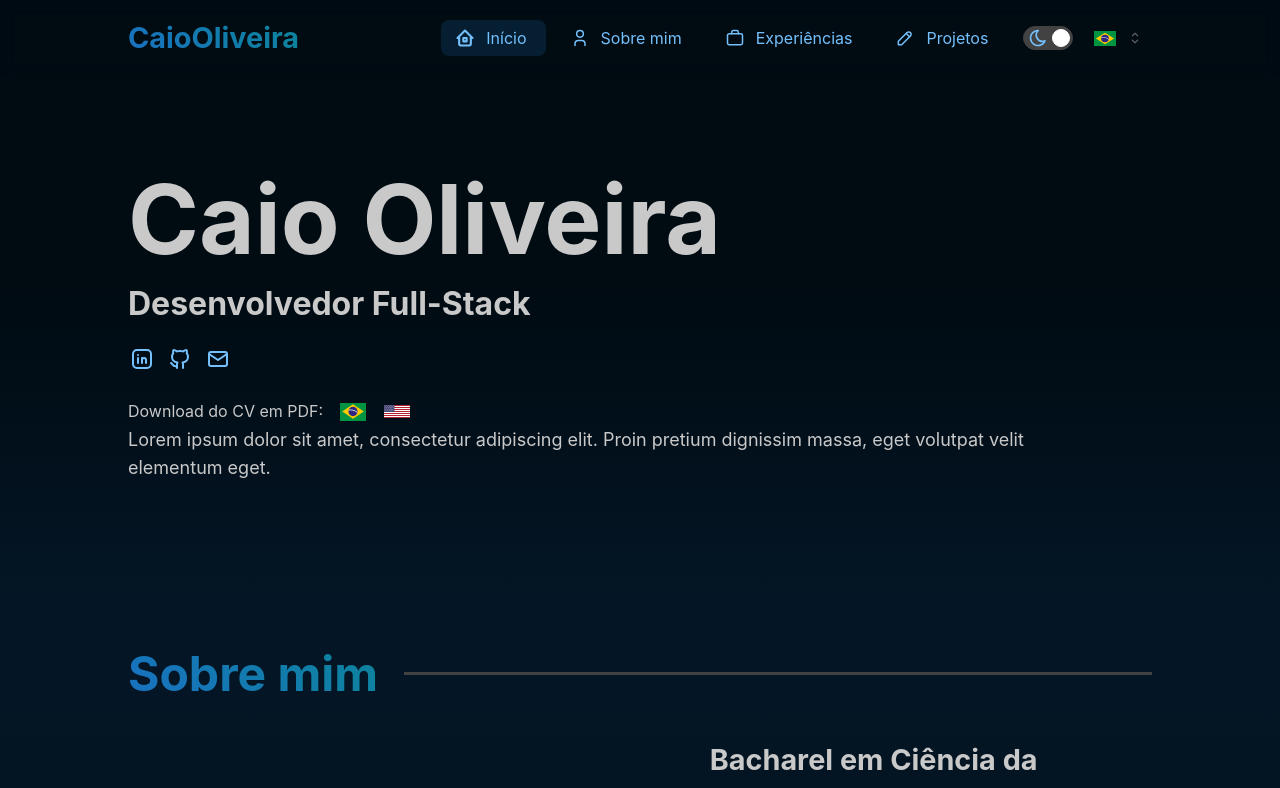
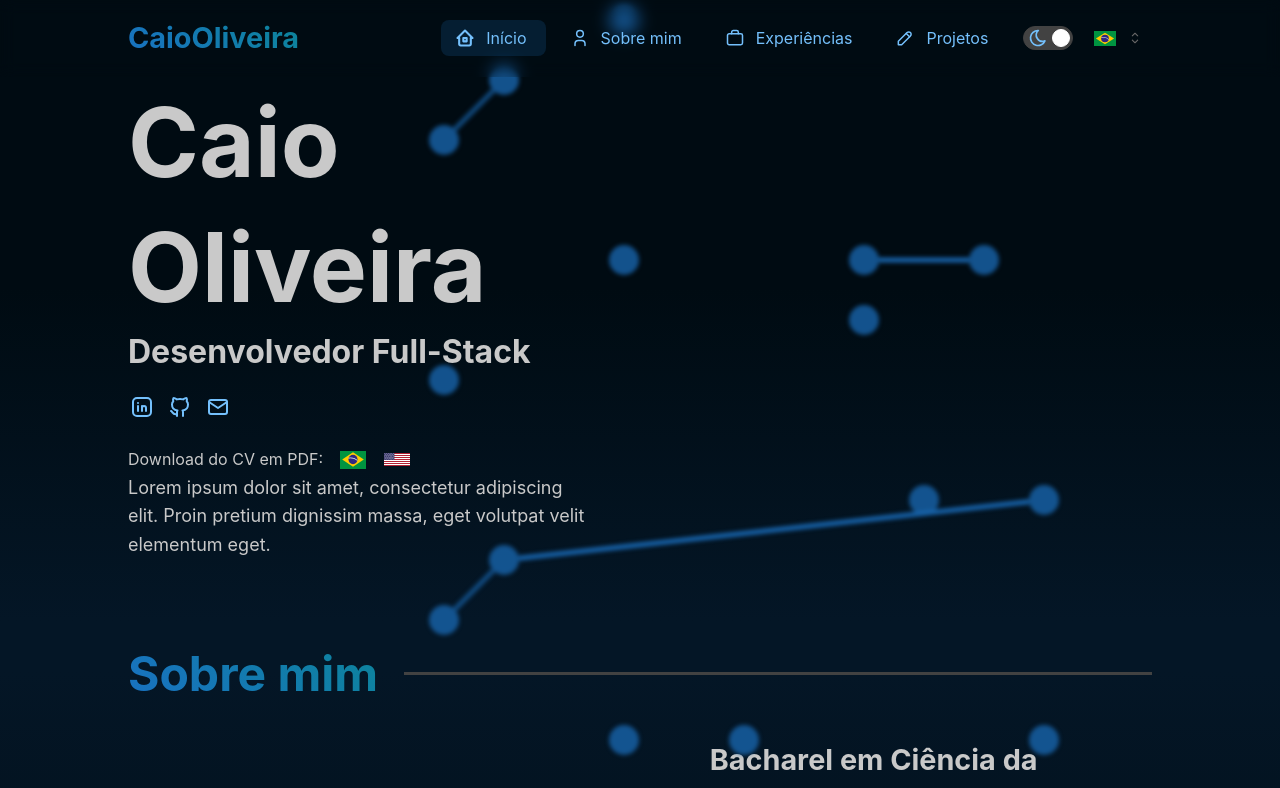
Before and after one commit to caiofov/caiofov.github.io, a React (Create React App) app: page / in a window 1280 px wide. Shown: the top 788 px of the page. Built offline with nearby package versions, Linux system fonts and the light colour scheme.

Commit message:
feat: graph animation

```diff
--- /dev/null
+++ b/src/components/animations/Network.tsx
@@ -0,0 +1,135 @@
+import { motion } from "framer-motion";
+import * as React from "react";
+function randomIntFromInterval(min: number, max: number) {
+  // min and max included
+  return Math.floor(Math.random() * (max - min + 1) + min);
+}
+
+function randomItemFromList<T>(list: T[]) {
+  return list[Math.floor(Math.random() * list.length)];
+}
+const generatePoints = (
+  maxX: number,
+  maxY: number,
+  radius: number,
+  margin: number
+) => {
+  const c = radius * 2 + margin;
+  const numX = Math.floor(maxX / c);
+  const numY = Math.floor(maxY / c);
+  const points: number[][][] = [];
+  let lastX = 0;
+  let lastY = 0;
+  for (let y = 0; y < numY; y++) {
+    points.push([[]]);
+    let py = 0.6 / (y - lastY);
+    for (let x = 1; x < numX; x++) {
+      let px = 0.6 / (x - lastX);
+      if (Math.random() > 0.3 + py + px) {
+        points[y].push([x * c, y * c]);
+        lastX = x;
+        lastY = y;
+      }
+    }
+  }
+
+  return points;
+};
+const getNeighbors = (list: number[][][], idxY: number, idxX: number) => {
+  return [
+    idxY - 1 >= 0 && idxX - 1 >= 0 ? list[idxY - 1][idxX - 1] : undefined,
+    idxY - 1 >= 0 ? list[idxY - 1][idxX] : undefined,
+    idxY - 1 >= 0 && idxX + 1 < list[idxY - 1].length
+      ? list[idxY - 1][idxX + 1]
+      : undefined,
+    idxX - 1 >= 0 ? list[idxY][idxX - 1] : undefined,
+    idxX + 1 < list[idxY].length ? list[idxY][idxX + 1] : undefined,
+    idxY + 1 < list.length && idxX - 1 >= 0
+      ? list[idxY + 1][idxX - 1]
+      : undefined,
+    idxY + 1 < list.length ? list[idxY + 1][idxX] : undefined,
+    idxY + 1 < list.length && idxX + 1 < list[idxY + 1].length
+      ? list[idxY + 1][idxX + 1]
+      : undefined,
+  ].filter((i) => i !== undefined && i.length > 0);
+};
+
+const generateLines = (points: number[][][]) => {
+  const lines: number[][][] = [];
+
+  for (let idxY = 1; idxY < points.length; idxY++) {
+    const elements = points[idxY];
+    for (let idxX = 1; idxX < elements.length; idxX++) {
+      if (Math.random() > 0.7) {
+        const items = getNeighbors(points, idxY, idxX);
+
+        if (items.length) {
+          const item: number[] = randomItemFromList(items) as number[];
+          lines.push([points[idxY][idxX], item]);
+        }
+      }
+    }
+  }
+  return lines;
+};
+
+const Network: React.FC<{ color: string }> = ({ color }) => {
+  const radius = 15;
+  const circleProps = { fill: color, r: radius };
+  const lineProps = { stroke: color, strokeWidth: 5 };
+
+  const width = Math.floor(window.innerWidth * 0.65);
+  const height = Math.floor(window.innerHeight * 1.2);
+
+  const points = generatePoints(width, height, radius, radius * 2);
+  const lines = generateLines(points);
+  return (
+    <motion.svg style={{ filter: "blur(2px)" }} width={width} height={height}>
+      {points
+        .slice(1)
+        .flat()
+        .filter((v) => v.length > 0)
+        .map(([x, y]) => {
+          return (
+            <motion.circle
+              key={`${x}-${y}`}
+              cx={x}
+              cy={y}
+              animate={{ scale: [1, 1.5, 1], opacity: [0.8, 1, 0.8] }}
+              transition={{
+                duration: 5,
+                repeat: Infinity,
+                delay: randomIntFromInterval(0, 5),
+                type: "spring",
+              }}
+              {...circleProps}
+            />
+          );
+        })}
+      {lines.map(([[x1, y1], [x2, y2]]) => {
+        const dir = [x2 - x1, y2 - y1];
+        const dist = Math.sqrt(dir[0] * dir[0] + dir[1] * dir[1]);
+
+        const ux = dir[0] / dist;
+        const uy = dir[1] / dist;
+        return (
+          <motion.line
+            key={`${x1}-${y1}-${x2}-${y2}`}
+            x1={x1 + radius * ux}
+            y1={y1 + radius * uy}
+            x2={x2 - radius * ux}
+            y2={y2 - radius * uy}
+            animate={{ opacity: [0, 1, 0] }}
+            transition={{
+              duration: 5,
+              repeat: Infinity,
+              delay: randomIntFromInterval(0, 5),
+            }}
+            {...lineProps}
+          />
+        );
+      })}
+    </motion.svg>
+  );
+};
+export default Network;
--- a/src/components/sections/Home.tsx
+++ b/src/components/sections/Home.tsx
@@ -20,6 +20,7 @@ import {
 import { CopyTooltip, IconTooltip, ImageTooltip } from "../IconTooltip";
 import { Typing } from "../animations/Typing";
 import { getSectionBackground, sectionPaddingX } from "../../utils/sections";
+import Network from "../animations/Network";
 
 const contactInfo = [
   {
@@ -61,10 +62,19 @@ export const Home = () => {
   });
   const px = useMatches(sectionPaddingX);
   const bg = getSectionBackground(true, useMantineColorScheme().colorScheme);
+  const theme = useMantineTheme();
   return (
     <section>
-      <Group id="home" m="0" bg={bg} px={px} align="center" h="80vh">
-        <Group display="block">
+      <Group
+        id="home"
+        m="0"
+        bg={bg}
+        px={px}
+        align="center"
+        h="80vh"
+        display="flex"
+      >
+        <Group display="block" w="50%" style={{ zIndex: "2" }}>
           <Group id="home-title" display="block" mb="lg">
             <Title style={{ fontSize: titleFontSize }}>
               <Typing text="Caio Oliveira" duration={100} />
@@ -129,6 +139,15 @@ export const Home = () => {
         </PopReveal>
       </div> */}
         </Group>
+        <Group
+          justify="center"
+          ml="20%"
+          align="center"
+          pos="absolute"
+          style={{ zIndex: "1" }}
+        >
+          <Network color={theme.colors.blue[9]} />
+        </Group>
       </Group>
     </section>
   );
--- a/src/components/sections/Projects.tsx
+++ b/src/components/sections/Projects.tsx
@@ -77,6 +77,7 @@ const ProjectItem: React.FC<{ project: CompleteProjectType }> = ({
 
             return (
               <IconTooltip
+                key={anchor.link}
                 tooltip={anchor.text}
                 Icon={AnchorIcon}
                 href={anchor.link}
```
